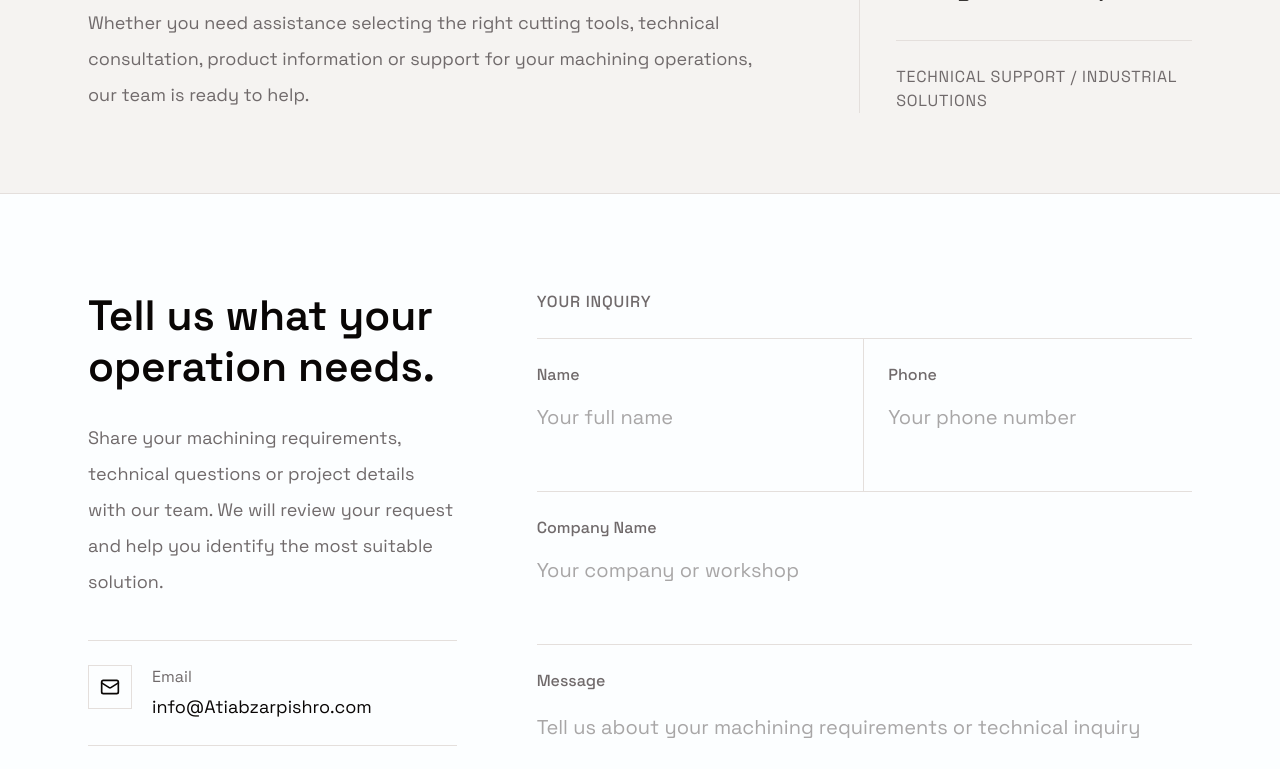
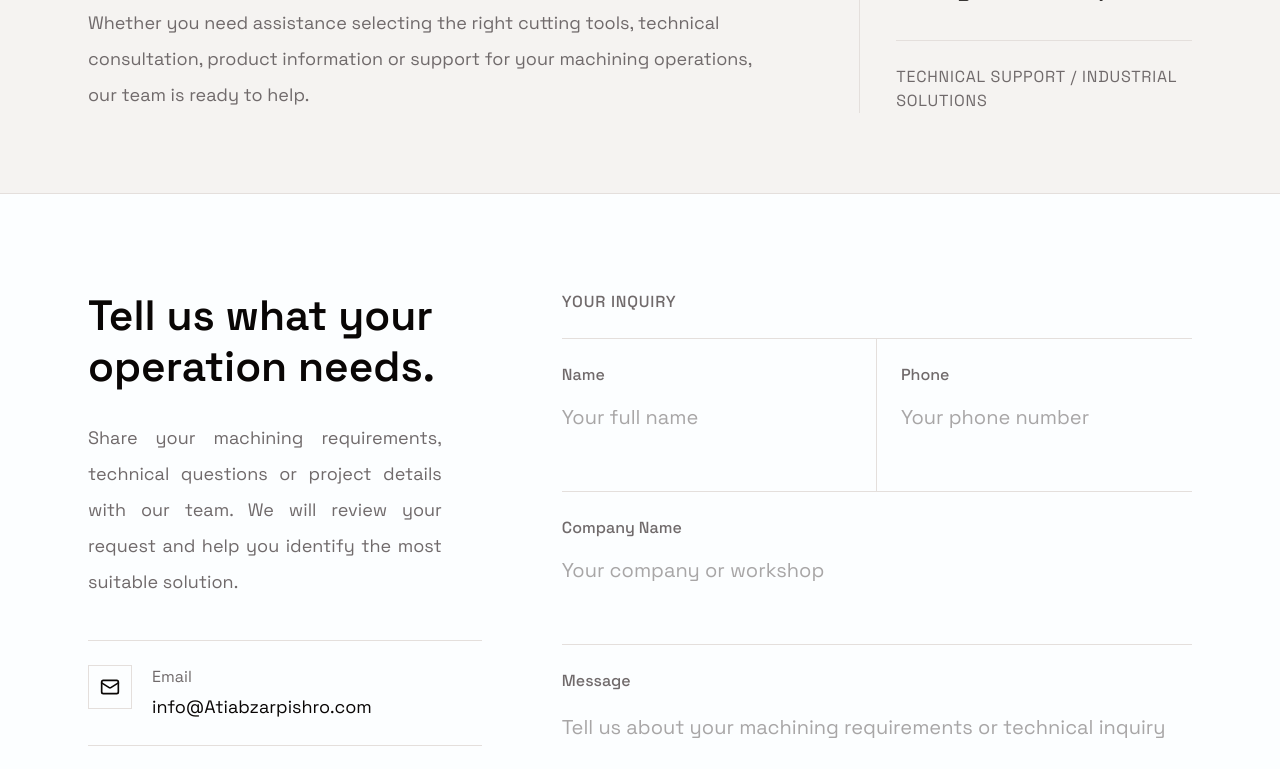
Before and after one commit to MohammadAminShavandi1524/atiabzarpishro, a Next.js app: page /en/contact-us in a window 1280 px wide. Shown: the part 432-1201 px from the top of the page. Built offline with nearby package versions, Linux system fonts and the light colour scheme.

Commit message:
some adjustments

```diff
--- a/src/components/contactUs/ContactSection.tsx
+++ b/src/components/contactUs/ContactSection.tsx
@@ -264,7 +264,7 @@ export default function ContactSection() {
 
       {/* Contact Form Section */}
       <section ref={contactSectionRef} className="w90 py-24">
-        <div className="grid grid-cols-[0.9fr_1.6fr] items-start gap-20">
+        <div className="grid grid-cols-[1fr_1.6fr] items-start gap-20">
           {/* Contact Intro */}
           <aside className="self-start">
             <div ref={contactIntroRef}>
@@ -272,7 +272,7 @@ export default function ContactSection() {
                 {t("formSection.title")}
               </h2>
 
-              <p className="text-muted-foreground mt-7 max-w-lg text-lg leading-9">
+              <p className="text-muted-foreground mt-7 max-w-xl pe-10 text-justify text-lg leading-9">
                 {t("formSection.description")}
               </p>
 
```
